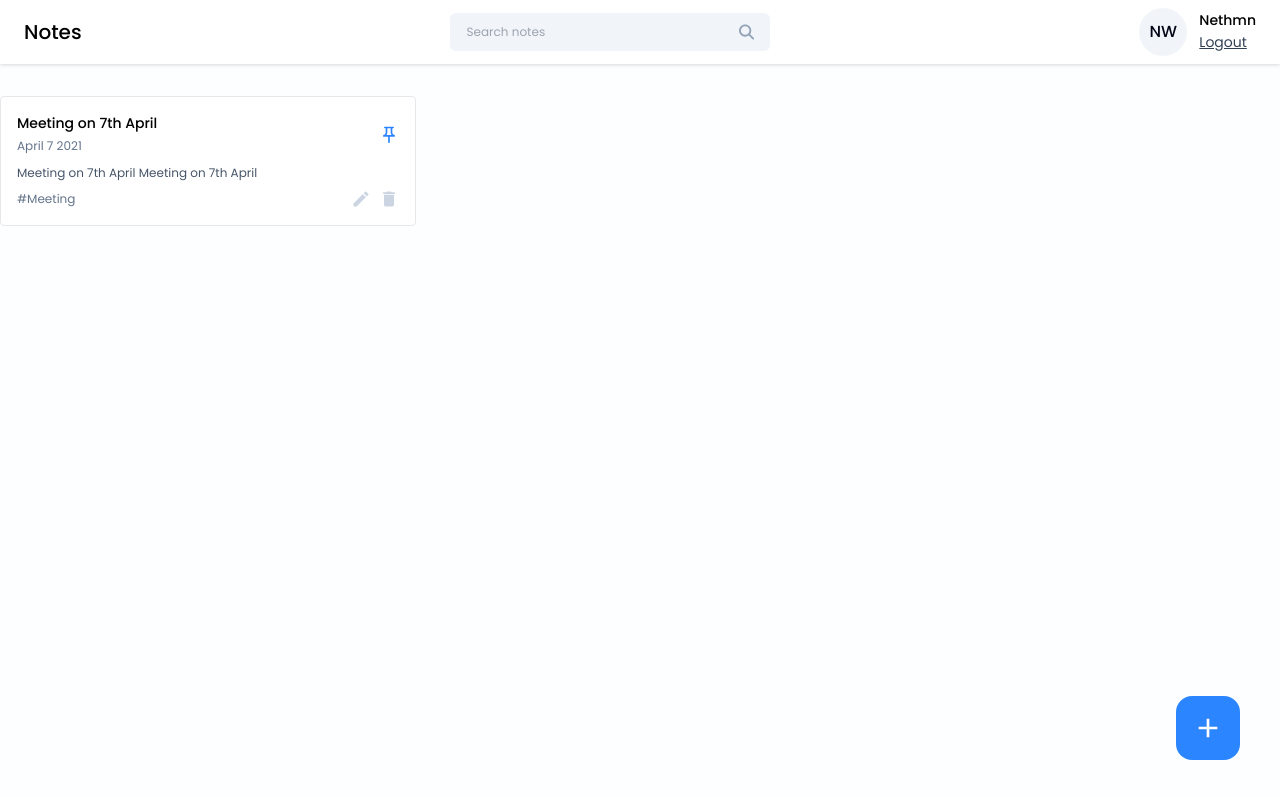
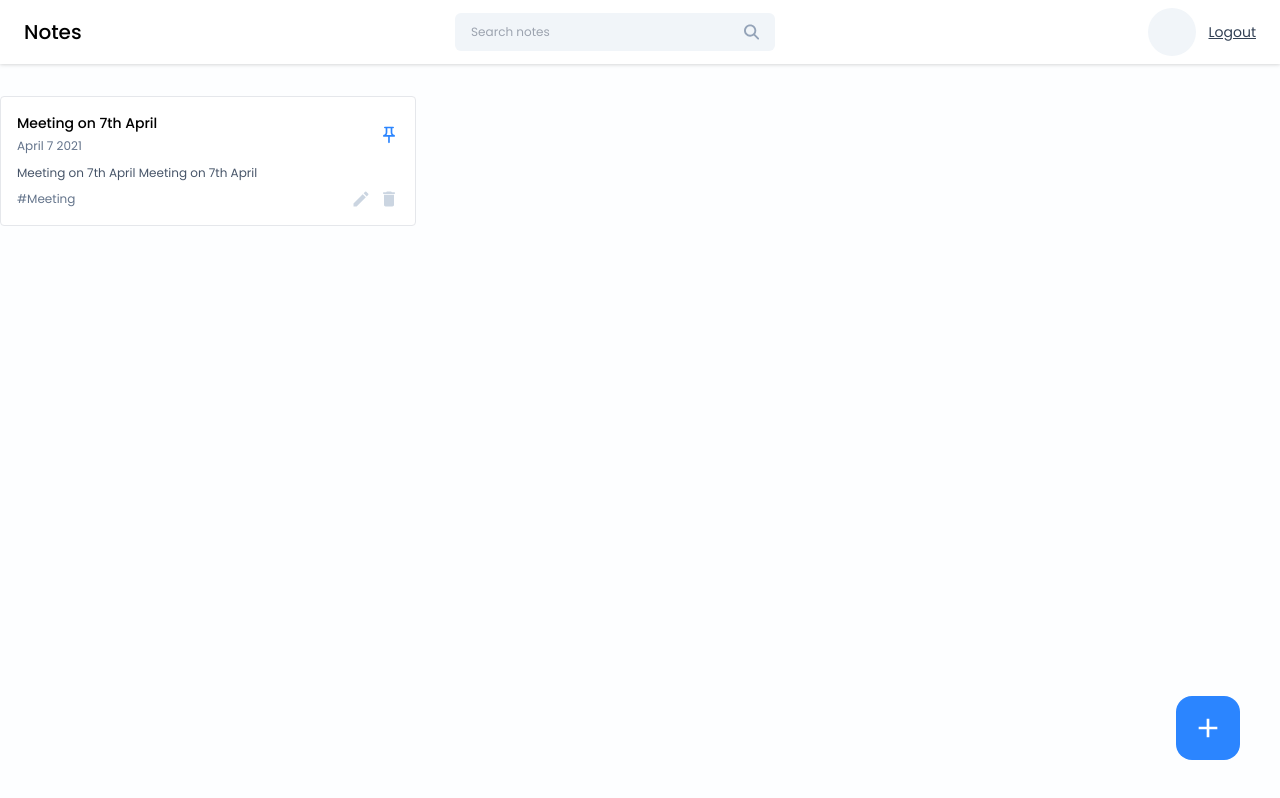
Before and after one commit to nethmina1028/Notes-app, a React (Vite) app in the folder frontend/notes-app/: page /dashboard in a window 1280 px wide. Built offline with nearby package versions, Linux system fonts and the light colour scheme; no server answers.

Commit message:
Notes app buildup

```diff
--- a/frontend/notes-app/src/components/Cards/ProfileInfo.jsx
+++ b/frontend/notes-app/src/components/Cards/ProfileInfo.jsx
@@ -1,15 +1,15 @@
 import React from 'react'
 import { getInitials } from '../../utils/helper';
 
-const ProfileInfo =({ onLogout}) =>{
+const ProfileInfo =({ userInfo, onLogout}) =>{
   return (
     <div className='flex items-center gap-3'>
        <div className='flex items-center justify-center w-12 h-12 font-medium rounded-full text-slate-950 bg-slate-100 '>
-        {getInitials("nethmina wickramasinge")}
+        {getInitials(userInfo?.fullName)}
        </div>
 
        <div>
-        <p className='text-sm font-medium'>Nethmn </p>
+        <p className='text-sm font-medium'>{userInfo} </p>
         <button className='text-sm underline text-slate-700'onClick={onLogout}>
             Logout
         </button>
--- a/frontend/notes-app/src/components/Navbar/Navbar.jsx
+++ b/frontend/notes-app/src/components/Navbar/Navbar.jsx
@@ -3,13 +3,14 @@ import ProfileInfo from '../Cards/ProfileInfo';
 import { useNavigate } from 'react-router-dom';
 import SearchBar from '../SearchBar/SearchBar';
 
-const Navbar = () =>{
+const Navbar = ({userInfo }) =>{
 
   const[searchQuery,setSearchQuery] = useState('');
 
-  const navigate = useNavigate;
+  const navigate = useNavigate();
 
    const onLogout = () =>{
+    localStorage.clear();
       navigate("/login");
    };
 
@@ -33,7 +34,7 @@ const Navbar = () =>{
           onClearSearch={onClearSearch}
           />
 
-        <ProfileInfo onLogout={onLogout} />
+        <ProfileInfo userInfo={userInfo} onLogout={onLogout} />
     </div>
   );
 };
--- a/frontend/notes-app/src/pages/Home/Home.jsx
+++ b/frontend/notes-app/src/pages/Home/Home.jsx
@@ -1,9 +1,11 @@
-import React, {useState } from 'react'
+import React, {useEffect,useState } from 'react'
 import Navbar from '../../components/Navbar/Navbar'
 import NoteCard from '../../components/Cards/NoteCard'
 import {MdAdd} from 'react-icons/md'
 import AddEditNotes from './AddEditNotes'
+import {  useNavigate } from 'react-router-dom'
 import Modal from 'react-modal'
+import axiosInstance from '../../utils/axioslnstance'
 
 
 
@@ -15,11 +17,36 @@ function Home() {
       data:null,
     });
 
+    const [userInfo,setUserInfo] = useState(null);
+    const navigate = useNavigate();
 
+      //Get user Info
+
+
+      const getUserInfo = async () => {
+        try{
+          const response = await axiosInstance.get("/get-user");
+          if(response.data && response.data.user){
+            setUserInfo(response.data.user);
+          }
+          }catch(error){
+           // if( error.response.status === 401){
+
+          //  }
+        //    localStorage.clear();
+         //   navigate("/login");
+        }
+
+      };
+
+      useEffect(() => {
+        getUserInfo();
+        return () => {};
+      }, []);
 
   return (
     <>
-     <Navbar/>
+     <Navbar userInfo={userInfo} />
 
         <div className='container mx-auto'>
           <div className='grid grid-cols-3 gap-4 mt-8'>
--- a/frontend/notes-app/src/pages/Login/Login.jsx
+++ b/frontend/notes-app/src/pages/Login/Login.jsx
@@ -1,6 +1,6 @@
 import React, { useState } from 'react'
 import Navbar from '../../components/Navbar/Navbar'
-import { Link, Navigate, useNavigate } from 'react-router-dom'
+import { Link , useNavigate } from 'react-router-dom'
 import PasswordInput from '../../components/Input/PasswordInput'
 import { validateEmail } from '../../utils/helper';
 import axiosInstance from '../../utils/axioslnstance';
--- a/frontend/notes-app/src/pages/SignUp/SignUp.jsx
+++ b/frontend/notes-app/src/pages/SignUp/SignUp.jsx
@@ -1,7 +1,7 @@
 import React, { useState } from 'react'
 import Navbar from '../../components/Navbar/Navbar'
 import PasswordInput from '../../components/Input/PasswordInput';
-import { Link } from 'react-router-dom'
+import { Link ,useNavigate } from 'react-router-dom'
 import { validateEmail } from '../../utils/helper';
 
 
@@ -12,6 +12,7 @@ function SignUp() {
       const [password,setPassword] = useState("");
       const [error,setError] = useState(null);
 
+      const navigate = useNavigate()
 
   const handleSignUp = async (e) => {
     e.preventDefault();
@@ -34,6 +35,8 @@ function SignUp() {
     setError("")
 
     //SignUp api call
+
+
 
   };
   return (
```
